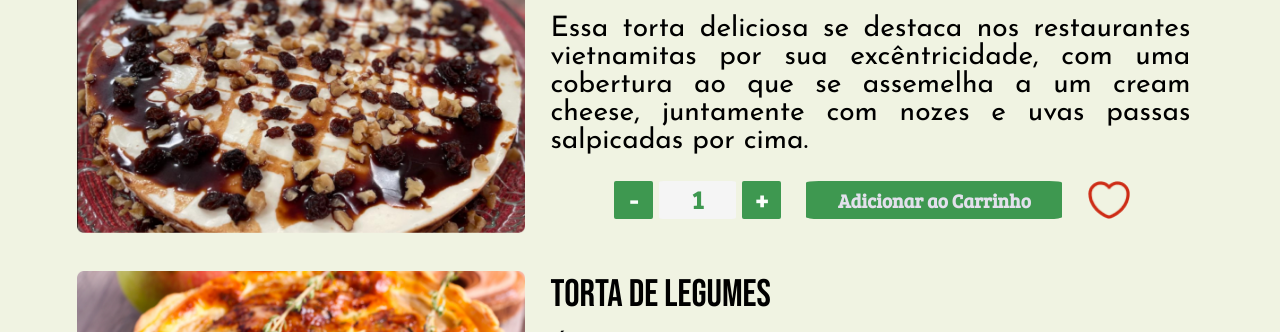
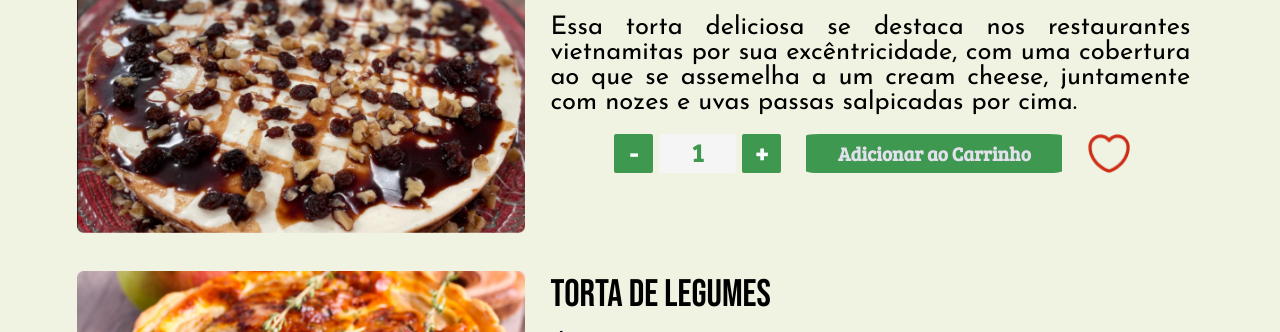
Before and after one commit to AurorinhaBoreal/MamaDulce-Site, a plain HTML site: page MPies.html in a window 1280 px wide. Shown: the part 449-781 px from the top of the page. Drawn offline with Linux system fonts and the light colour scheme.

Commit message:
Menu Font Size

```diff
--- a/css/menus.css
+++ b/css/menus.css
@@ -53,13 +53,13 @@ Food Title */
     width: 50vw;
     height: auto;
     margin: 2vw 2vw 1vw 2vw;
-    font-size: 2.2vw;
+    font-size: 2vw;
     text-align: justify;
     font-family: 'Josefin Sans', serif;
 }
 
 .divButtons{
-    margin: 2vw 3vw 0vw 5vw;
+    margin: 1.5vw 3vw 0vw 5vw;
     display: flex;
     align-items: center;
     width: auto;
```
